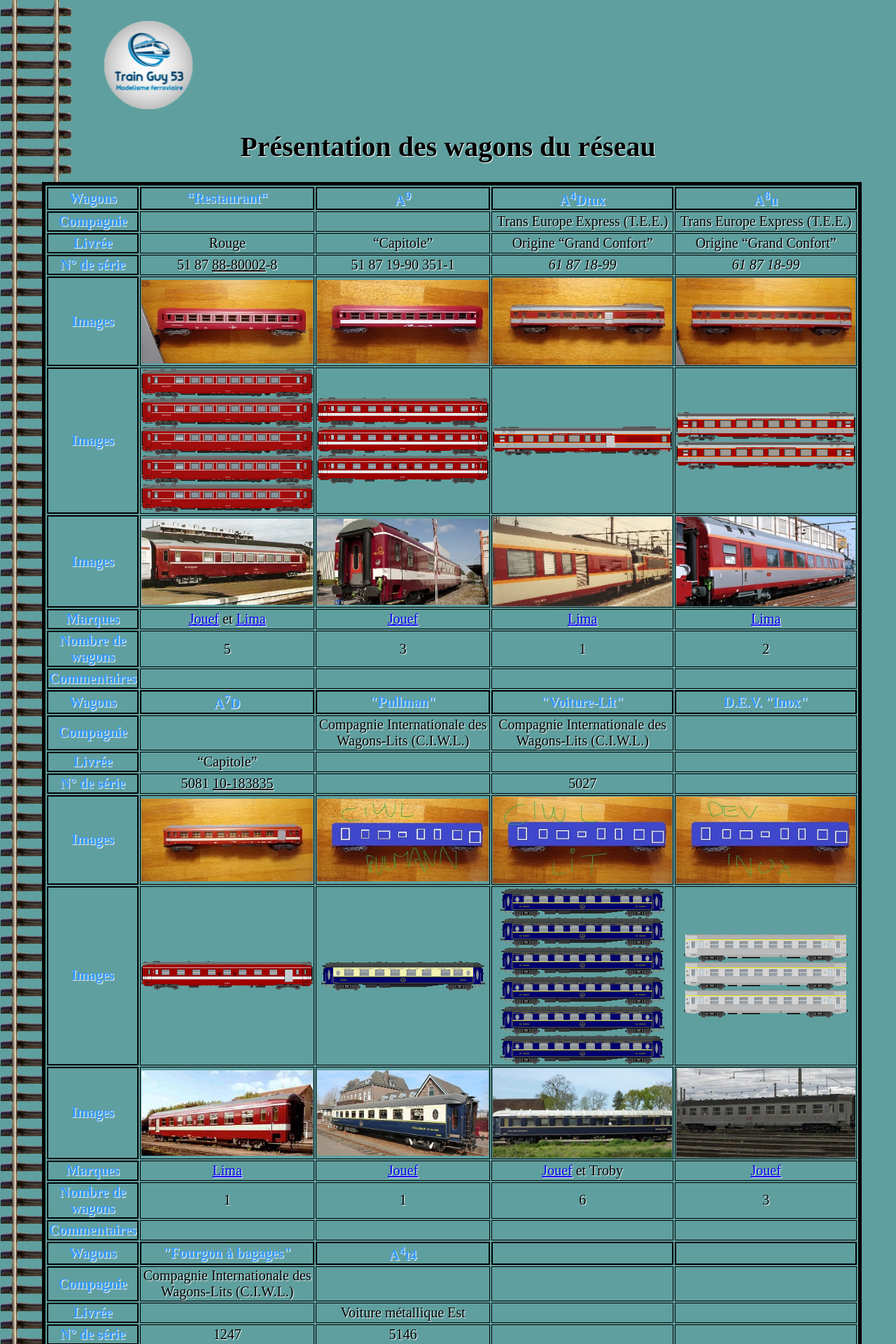
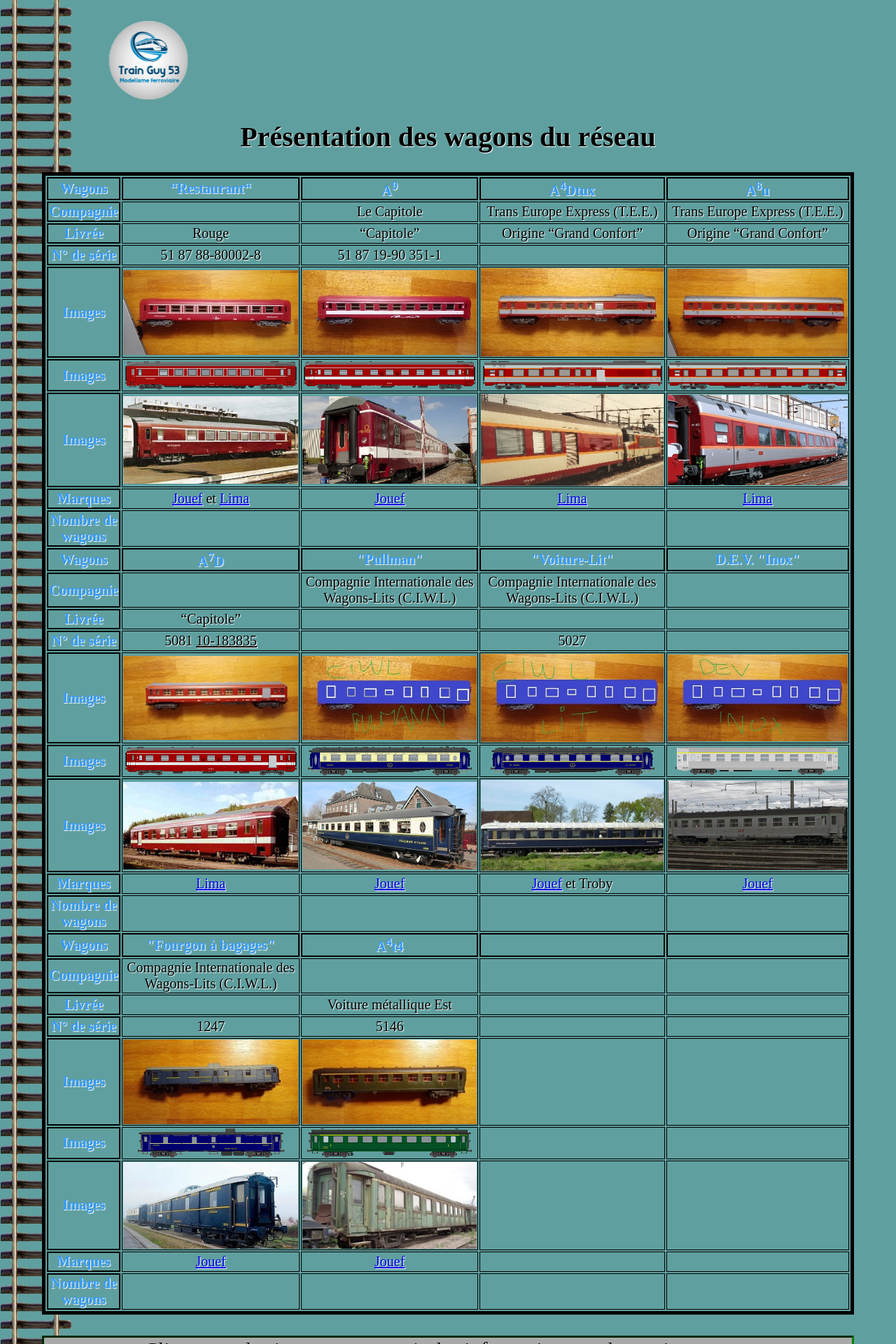
Before and after one commit to TrainGuy53/reseau, a PHP site: page /wagons.html in a window 1280 px wide. Shown: the top 1920 px of the page at 70% size. Run offline with PHP 8.4, Linux system fonts and the light colour scheme.

Commit message:
dévelopemment

```diff
--- a/CSS.css
+++ b/CSS.css
@@ -84,7 +84,7 @@ nav ul::after
 #table_rs
 	{
 		border:0;
-		margin-left:150px;
+		margin-left:10%;
 	}
 
 #td_rs
@@ -108,15 +108,13 @@ nav ul::after
 
 .reseaux_sociaux
 	{
-		width:126px;
-		height:126px;
+		width:50%;
 		margin-left:10%;
 	}
 
 .logo
 	{
-		width:126px;
-		height:126px;
+		width:50%;
 	}
 .image
 	{
--- a/index.html
+++ b/index.html
@@ -63,5 +63,8 @@
 	</tr>
 </table>
 
+<img class="validation" src="./fichiers/validation/html.png" alt="HTML Valide !" />
+<img class="validation" src="./fichiers/validation/css.png" alt="CSS Valide !" />
+
 </body>
 </html>
--- a/projets.html
+++ b/projets.html
@@ -38,5 +38,8 @@
 	</a><br><br>
 </p>
 
+<img class="validation" src="./fichiers/validation/html.png" alt="HTML Valide !" />
+<img class="validation" src="./fichiers/validation/css.png" alt="CSS Valide !" />
+
 </body>
 </html>
--- a/wagons.html
+++ b/wagons.html
@@ -40,7 +40,7 @@
 	<tr>
 		<th>Compagnie</th>
 		<td></td>
-		<td></td>
+		<td>Le Capitole</td>
 		<td>Trans Europe Express (T.E.E.)</td>
 		<td>Trans Europe Express (T.E.E.)</td>
 	</tr>
@@ -53,10 +53,10 @@
 	</tr>
 	<tr>
 		<th>N° de série</th>
-		<td>51 87 <u>88-80002</u>-8</td>
+		<td>51 87 88-80002-8</td>
 		<td>51 87 19-90 351-1</td>
-		<td><em>61 87 18-99</em></td>
-		<td><em>61 87 18-99</em></td>
+		<td></td>
+		<td></td>
 	</tr>
 	<tr>
 		<th>Images</th>
@@ -67,10 +67,10 @@
 	</tr>
 	<tr>
 		<th>Images</th>
-		<td><img class="wagon_gif" src="./fichiers/wagons/UIC_restaurant.gif" alt="UIC Restaurant"/><img class="wagon_gif" src="./fichiers/wagons/UIC_restaurant.gif" alt="UIC Restaurant"/><img class="wagon_gif" src="./fichiers/wagons/UIC_restaurant.gif" alt="UIC Restaurant"/><img class="wagon_gif" src="./fichiers/wagons/UIC_restaurant.gif" alt="UIC Restaurant"/><img class="wagon_gif" src="./fichiers/wagons/UIC_restaurant.gif" alt="UIC Restaurant"/></td>
-		<td><img class="wagon_gif" src="./fichiers/wagons/UIC_capitole.gif" alt="UIC Capitole"/><img class="wagon_gif" src="./fichiers/wagons/UIC_capitole.gif" alt="UIC Capitole"/><img class="wagon_gif" src="./fichiers/wagons/UIC_capitole.gif" alt="UIC Capitole"/></td>
+		<td><img class="wagon_gif" src="./fichiers/wagons/UIC_restaurant.gif" alt="UIC Restaurant"/></td>
+		<td><img class="wagon_gif" src="./fichiers/wagons/UIC_capitole.gif" alt="UIC Capitole"/></td>
 		<td><img class="wagon_gif" src="./fichiers/wagons/TEE_A4Dtux.gif" alt="TEE A4Dtux"/></td>
-		<td><img class="wagon_gif" src="./fichiers/wagons/TEE_A8u.gif" alt="TEE A8u"/><img class="wagon_gif" src="./fichiers/wagons/TEE_A8u.gif" alt="TEE A8u"/></td>
+		<td><img class="wagon_gif" src="./fichiers/wagons/TEE_A8u.gif" alt="TEE A8u"/></td>
 	</tr>
 	<tr>
 		<th>Images</th>
@@ -96,13 +96,6 @@
 	</tr>
 	<tr>
 		<th>Nombre de wagons</th>
-		<td>5</td>
-		<td>3</td>
-		<td>1</td>
-		<td>2</td>
-	</tr>
-	<tr>
-		<th>Commentaires</th>
 		<td></td>
 		<td></td>
 		<td></td>
@@ -152,8 +145,8 @@
 		<th>Images</th>
 		<td><img class="wagon_gif" src="./fichiers/wagons/UIC_A7D_capitole.gif" alt="UIC A7D Capitole"/></td>
 		<td><img class="wagon_gif" src="./fichiers/wagons/CIWL_pullman.gif" alt="C.I.W.L. Pullman"/></td>
-		<td><img class="wagon_gif" src="./fichiers/wagons/CIWL_lit.gif" alt="C.I.W.L. Voiture-Lit"/><img class="wagon_gif" src="./fichiers/wagons/CIWL_lit.gif" alt="C.I.W.L. Voiture-Lit"/><img class="wagon_gif" src="./fichiers/wagons/CIWL_lit.gif" alt="C.I.W.L. Voiture-Lit"/><img class="wagon_gif" src="./fichiers/wagons/CIWL_lit.gif" alt="C.I.W.L. Voiture-Lit"/><img class="wagon_gif" src="./fichiers/wagons/CIWL_lit.gif" alt="C.I.W.L. Voiture-Lit"/><img class="wagon_gif" src="./fichiers/wagons/CIWL_lit.gif" alt="C.I.W.L. Voiture-Lit"/></td>
-		<td><img class="wagon_gif" src="./fichiers/wagons/DEVInox.gif" alt="D.E.V. Inox"/><img class="wagon_gif" src="./fichiers/wagons/DEVInox.gif" alt="D.E.V. Inox"/><img class="wagon_gif" src="./fichiers/wagons/DEVInox.gif" alt="D.E.V. Inox"/></td>
+		<td><img class="wagon_gif" src="./fichiers/wagons/CIWL_lit.gif" alt="C.I.W.L. Voiture-Lit"/></td>
+		<td><img class="wagon_gif" src="./fichiers/wagons/DEVInox.gif" alt="D.E.V. Inox"/></td>
 	</tr>
 	<tr>
 		<th>Images</th>
@@ -175,13 +168,6 @@
 	</tr>
 	<tr>
 		<th>Nombre de wagons</th>
-		<td>1</td>
-		<td>1</td>
-		<td>6</td>
-		<td>3</td>
-	</tr>
-	<tr>
-		<th>Commentaires</th>
 		<td></td>
 		<td></td>
 		<td></td>
@@ -254,22 +240,15 @@
 	</tr>
 	<tr>
 		<th>Nombre de wagons</th>
-		<td>1</td>
-		<td>2</td>
 		<td></td>
 		<td></td>
-	</tr>
-	<tr>
-		<th>Commentaires</th>
-		<td>Toujours en fin de convoit</td>
-		<td>Bande jaune de la 1ère classe</td>
 		<td></td>
 		<td></td>
 	</tr>
 </table>
 
 <p>
-	&uarr;&uarr; Cliquez sur les images pour avoir des informations sur les vraie wagons. &uarr;&uarr;
+	&uarr;&uarr; Cliquez sur les images pour avoir des informations sur les vrais wagons. &uarr;&uarr;
 </p>
 
 <p>
@@ -280,6 +259,9 @@
 	</a><br><br>
 </p>
 
+<img class="validation" src="./fichiers/validation/html.png" alt="HTML Valide !" />
+<img class="validation" src="./fichiers/validation/css.png" alt="CSS Valide !" />
+
 </body>
 
 </html>
```
Also changed, not shown: locomotives.html (+0 -28 lines).
